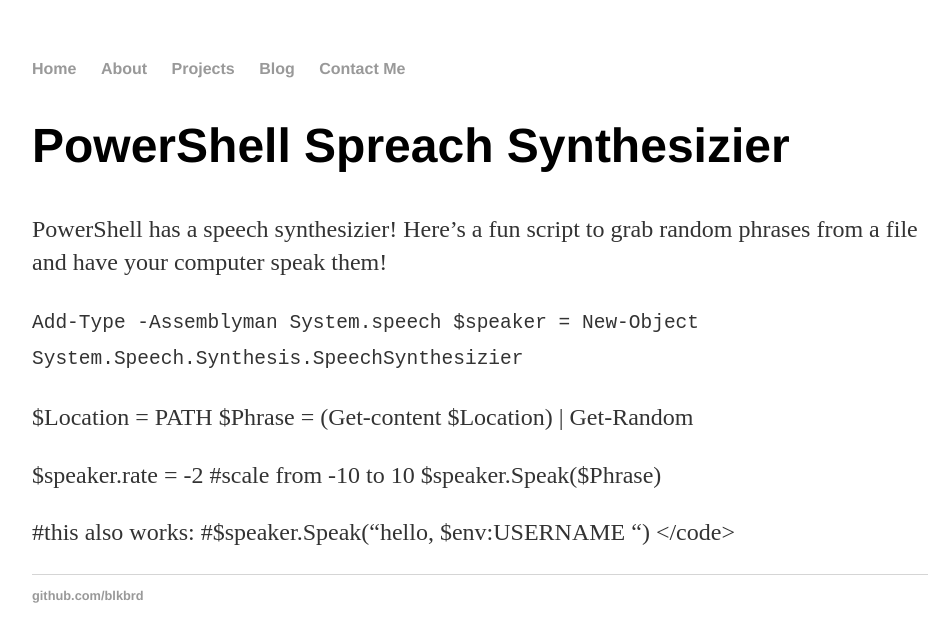
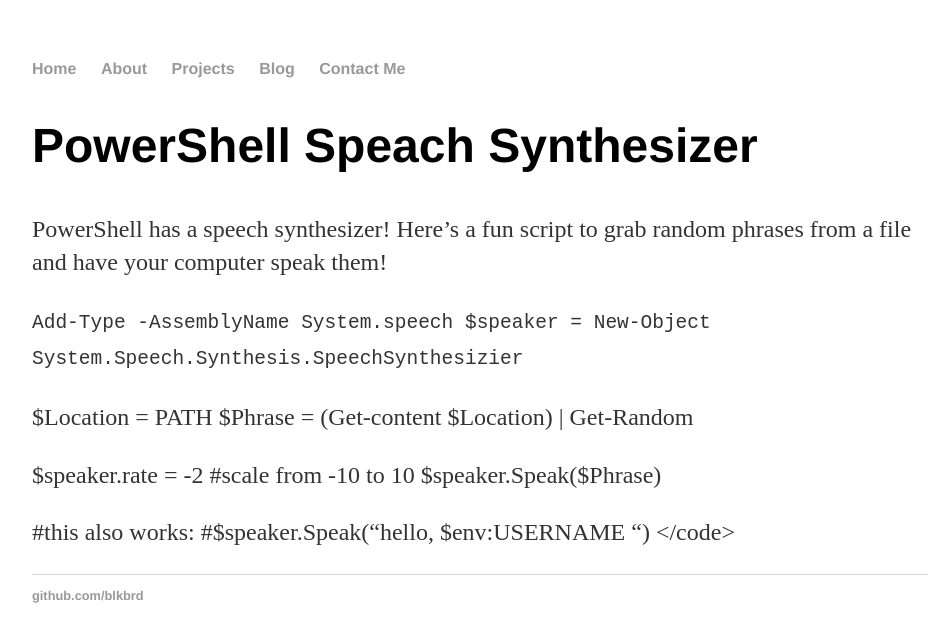
Before and after one commit to blkbrd/blkbrd.github.io, a Jekyll site: the page built from _posts/2017-09-26-PowerShell-Speech-Sythesizier.md, in a window 1280 px wide. Shown: the top 642 px of the page, without its empty margins (160-1108 px from the left). Built offline with Jekyll 4.4.1, drawn with Linux system fonts in a browser that asks for light colours.

Commit message:
Update 2017-09-26-PowerShell-Speech-Sythesizier.md

```diff
--- a/_posts/2017-09-26-PowerShell-Speech-Sythesizier.md
+++ b/_posts/2017-09-26-PowerShell-Speech-Sythesizier.md
@@ -1,14 +1,14 @@
 ---
 layout: post
-title: "PowerShell Spreach Synthesizier"
+title: "PowerShell Speach Synthesizer"
 date: 2017-09-26
 ---
 
-PowerShell has a speech synthesizier!
+PowerShell has a speech synthesizer!
 Here's a fun script to grab random phrases from a file and have your computer speak them!
 
 <code>
-Add-Type -Assemblyman System.speech
+Add-Type -AssemblyName System.speech
 $speaker = New-Object System.Speech.Synthesis.SpeechSynthesizier
 
 $Location = PATH
```
